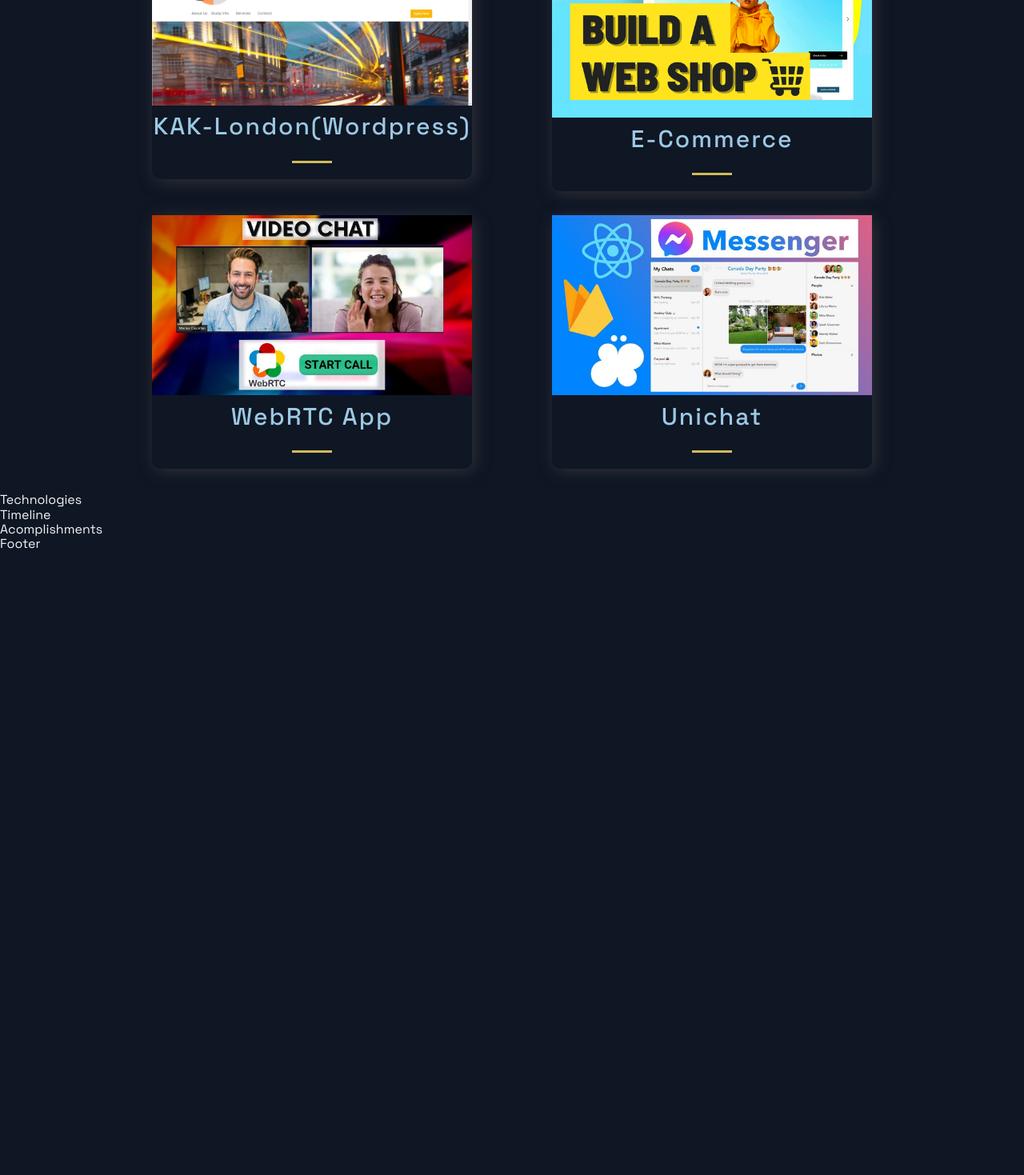
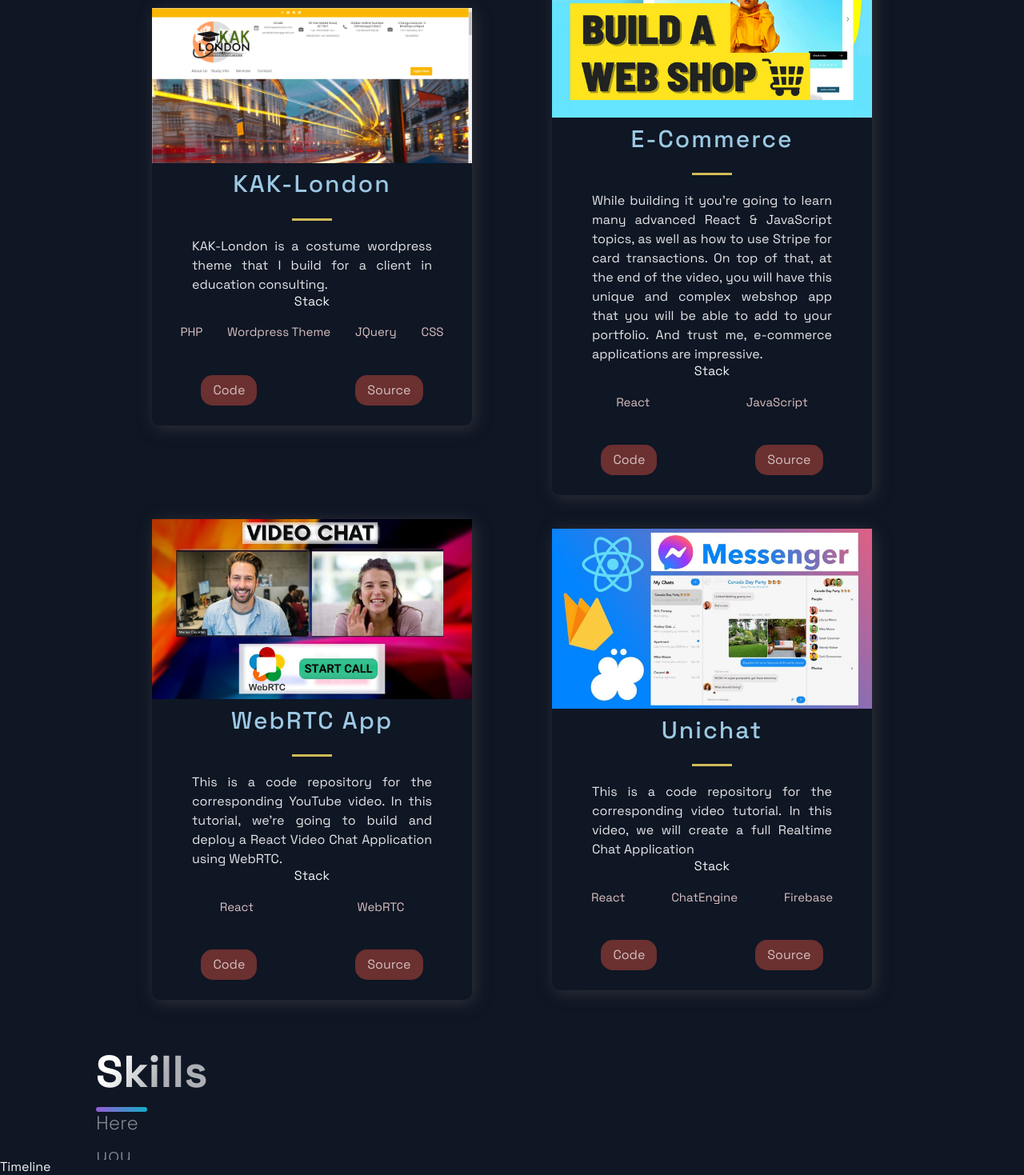
Before and after one commit to KlokMiraj/KlokMiraj.github.io, a Next.js app: page / in a window 1280 px wide. Shown: the part 720-2189 px from the top of the page at 80% size. Before the commit the page ends 1410 px from the top, so only its background shows below. Built offline with nearby package versions, Linux system fonts and the light colour scheme.

Commit message:
Technology-page

```diff
--- a/src/components/Projects/Projects.js
+++ b/src/components/Projects/Projects.js
@@ -10,17 +10,30 @@ const Projects = () => (
       <SectionDivider />
       <SectionTitle>Projects</SectionTitle>
       <GridContainer>
-        {projects.map((project)=>(
-           <BlogCard key={project.id}>
-             <Img src={project.image}/>
-             <TitleContent>
-               <HeaderThree title>{project.title}</HeaderThree>
-               <Hr/>
-             </TitleContent>
-             {/* <CardInfo>{project.description}</CardInfo> */}
-           </BlogCard>
-         ))
-        }
+        {projects.map((p, i) => {
+        return (
+          <BlogCard key={i}>
+          <Img src={p.image} />
+            <TitleContent>
+              <HeaderThree title>{p.title}</HeaderThree>
+              <Hr />
+            </TitleContent>
+            <CardInfo className="card-info">{p.description}</CardInfo>
+            <div>
+              <TitleContent>Stack</TitleContent>
+              <TagList>
+                {p.tags.map((t, i) => {
+                  return <Tag key={i}>{t}</Tag>;
+                })}
+              </TagList>
+            </div>
+            <UtilityList>
+              <ExternalLinks href={p.visit}>Code</ExternalLinks>
+              <ExternalLinks href={p.source}>Source</ExternalLinks>
+            </UtilityList>
+          </BlogCard>
+           );
+          })}
       </GridContainer>
     </Section>
   </div>
--- a/src/components/Technologies/Technologies.js
+++ b/src/components/Technologies/Technologies.js
@@ -5,7 +5,21 @@ import { List, ListContainer, ListItem, ListParagraph, ListTitle } from './Techn
 
 const Technologies = () =>  (
   <div>
-    Technologies
+    <Section id='tech'>
+      <SectionTitle>
+        Skills
+      </SectionTitle>
+      <SectionDivider>
+      <SectionText>
+        Here you can find Technologies Stacks that I use and skills that I am profecient in.
+      </SectionText>
+      </SectionDivider>
+      <List>
+        <ListItem>
+
+        </ListItem>
+      </List>
+      </Section>
   </div>
 );
 
--- a/src/constants/constants.js
+++ b/src/constants/constants.js
@@ -1,6 +1,6 @@
 export const projects = [
   {
-    title: 'KAK-London(Wordpress)',
+    title: 'KAK-London',
     description: "KAK-London is a costume wordpress theme that I build for a client in education consulting.",
       image: '/images/1.png',
       tags: ['PHP', 'Wordpress Theme', 'JQuery', 'CSS'],
```
